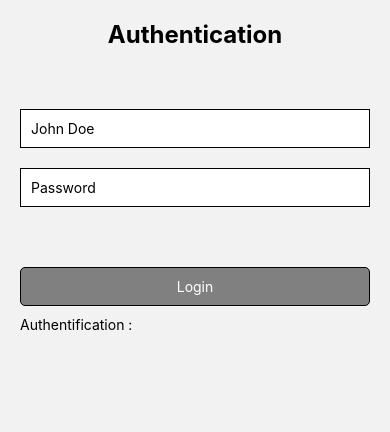
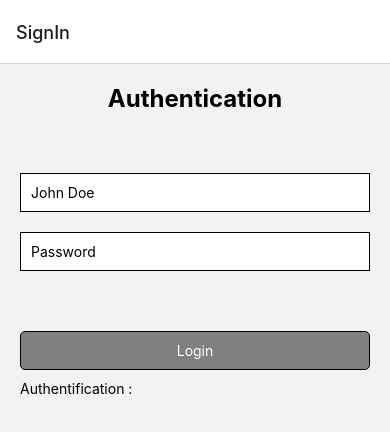
Before and after one commit to Nathan1607/AppMobileMovies, a React Native app: screen / in a window 390 px wide. Shown: the top 432 px of the page. Built offline with nearby package versions, Linux system fonts and the light colour scheme.

Commit message:
update App for Routes

```diff
--- a/App.tsx
+++ b/App.tsx
@@ -4,19 +4,15 @@ import { createNativeStackNavigator } from '@react-navigation/native-stack';
 import Home from './src/screens/Home';
 import Auth from './src/screens/Auth';
 import { AuthProvider } from './src/providers/AuthContext';
+import Routes from './src/router';
 
 const Stack = createNativeStackNavigator();
 
 export default function App() {
   return (
-    <NavigationContainer>
-      <AuthProvider>
-        <Stack.Navigator initialRouteName="Auth">
-          <Stack.Screen name="Auth" component={Auth} options={{ headerShown: false }} />
-          <Stack.Screen name="Home" component={Home} options={{ headerShown: false }} />
-        </Stack.Navigator>
-      </AuthProvider>
-    </NavigationContainer>
+    <AuthProvider>
+      <Routes />
+    </AuthProvider>
   );
 }
 
```
